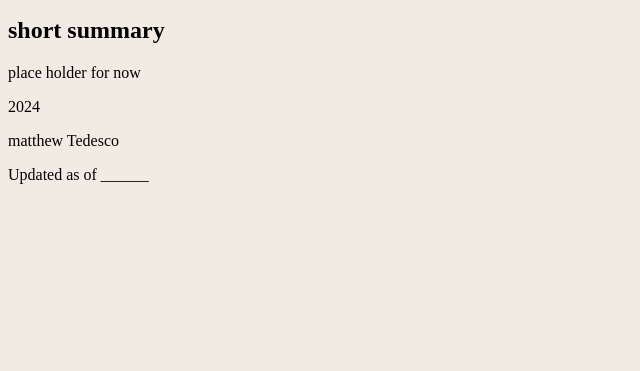
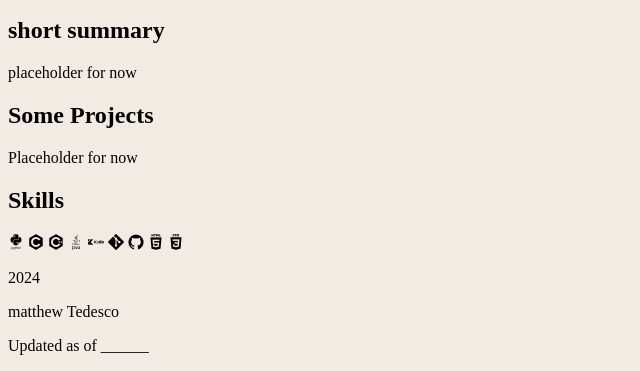
Before and after one commit to Matt-tedesco98/Matt-tedesco98.github.io, a plain HTML site: page index.html in a window 1280 px wide. Shown: the part 457-828 px from the top of the page, without its empty margins (0-640 px from the left). Before the commit the page ends 800 px from the top, so only its background shows below. Drawn offline with nearby package versions, Linux system fonts and the light colour scheme.

Commit message:
added some skill images and a contact page

```diff
--- a/index.html
+++ b/index.html
@@ -3,6 +3,7 @@
     <meta charset="UTF-8">
     <meta name="viewport" content="width=device-width, initial-scale=1.0">
     <link rel="StyleSheet" href="style/style.css">
+    <link rel="stylesheet" type='text/css' href="https://cdn.jsdelivr.net/gh/devicons/devicon@latest/devicon.min.css"/>
     <title>Matt Tedesco portfolio</title>
 </head>
 <header>
@@ -20,10 +21,29 @@
 <div class="myself">
     <img src="Images/IMG_4769.PNG" alt="Matt Tedesco">
 </div>
-<div>
+<div class="summary">
     <h2>short summary</h2>
-    <p>place holder for now</p>
+    <p>placeholder for now</p>
 </div>
+<div class="projects">
+    <h2>Some Projects</h2>
+    <p>Placeholder for now</p>
+</div>
+<div class="skill-images">
+    <h2>Skills</h2>
+    <i class="devicon-python-plain-wordmark"></i>
+    <i class="devicon-c-plain-wordmark"></i>
+    <i class="devicon-cplusplus-plain"></i>
+    <i class="devicon-java-plain-wordmark"></i>
+    <i class="devicon-kotlin-plain-wordmark"></i>
+    <i class="devicon-git-plain"></i>
+    <i class="devicon-github-original"></i>
+    <i class="devicon-html5-plain-wordmark"></i>
+    <i class="devicon-css3-plain-wordmark"></i>
+
+
+</div>
+
 </body>
 <footer>
     <div class="info">
```
Also changed, not shown: contact.html (added, +26 -0 lines).
